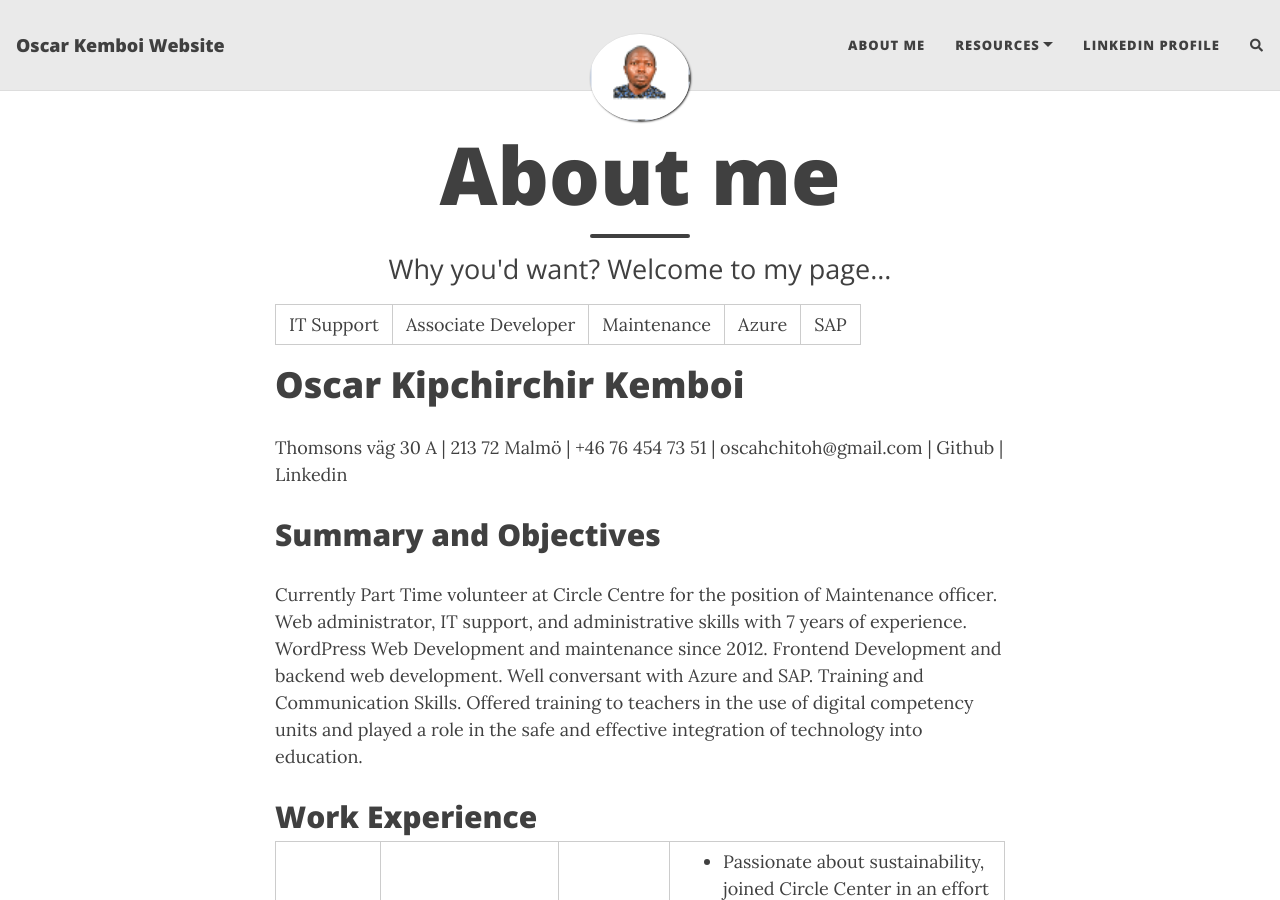
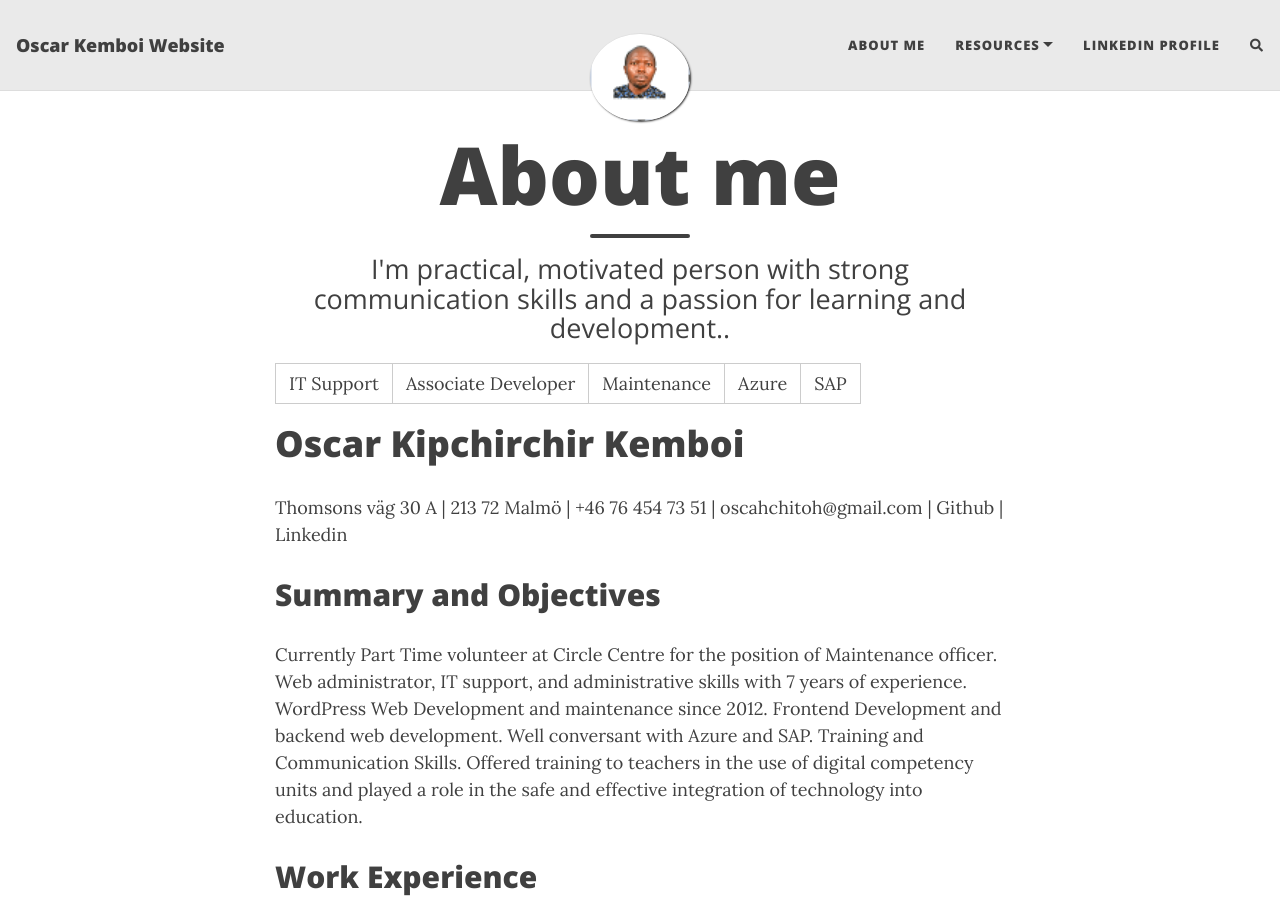
Before and after one commit to chito365/2023, a Jekyll site: the page built from aboutme.md, in a window 1280 px wide and 900 px high. Built offline with Jekyll 4.4.1, drawn with Linux system fonts in a browser that asks for light colours; nearby versions of some CDN libraries; comment, search, counter and statistics services are not loaded.

Commit message:
Update aboutme.md

```diff
--- a/aboutme.md
+++ b/aboutme.md
@@ -1,7 +1,7 @@
 ---
 layout: page
 title: About me
-subtitle: Why you'd want? Welcome to my page...
+subtitle: I'm practical, motivated person with strong communication skills and a passion for learning and development..
 ---
 
 
```
